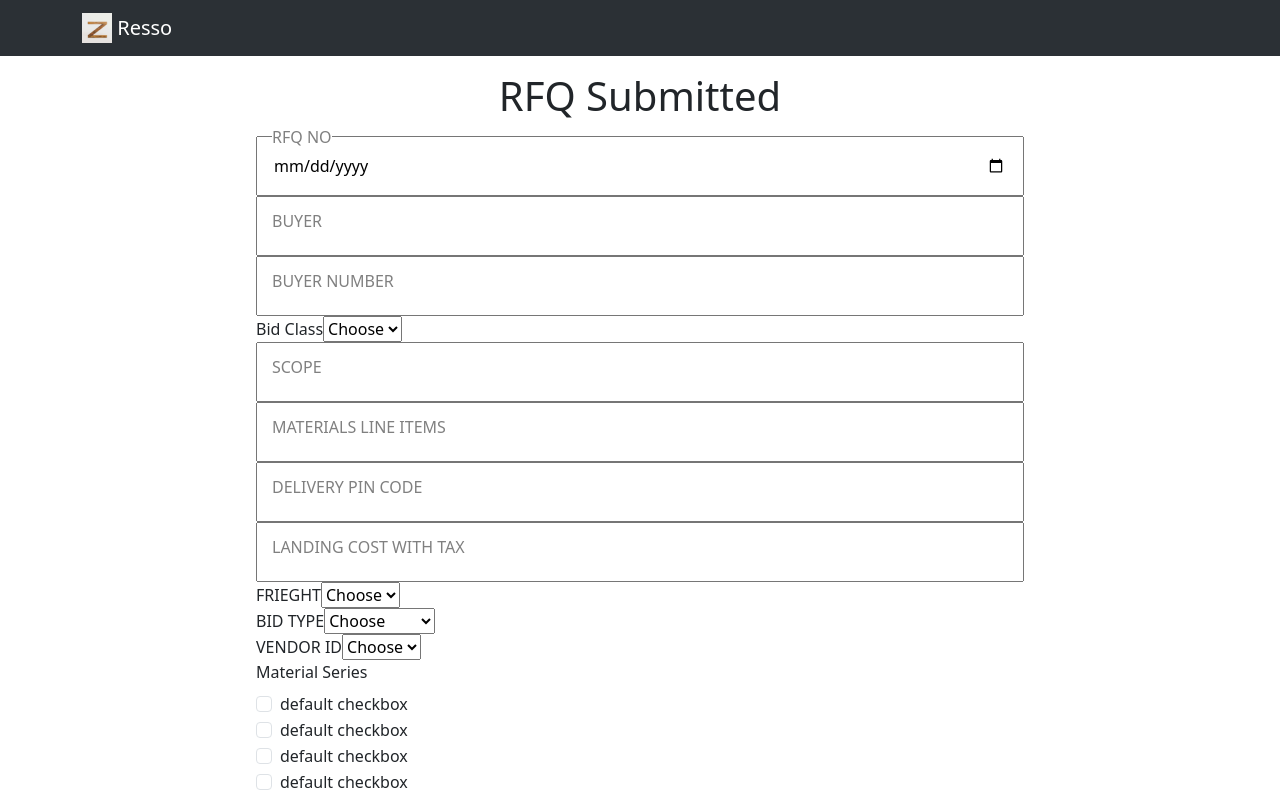
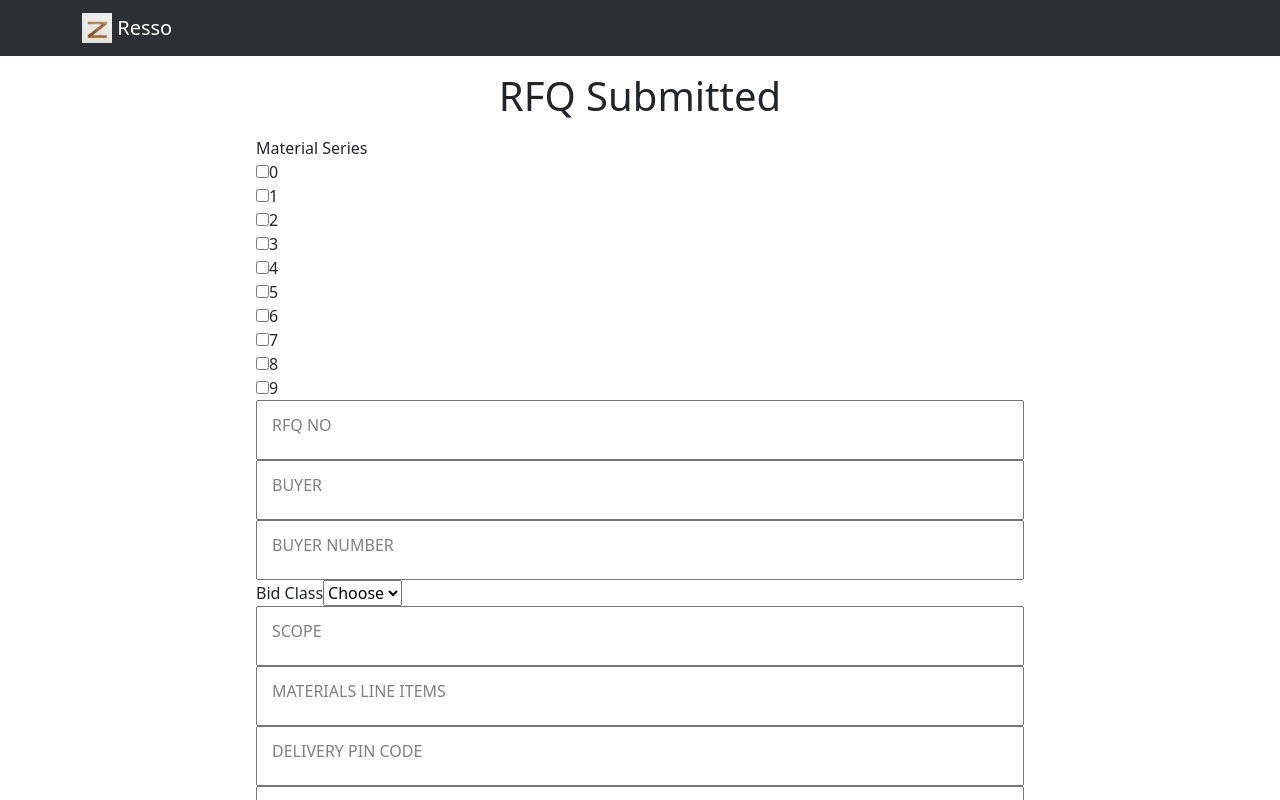
Before and after one commit to shubhkr8/bid-frontend, a React (Create React App) app: page / in a window 1280 px wide. Shown: the top 800 px of the page. Built offline with nearby package versions, Linux system fonts and the light colour scheme.

Commit message:
checkbox

```diff
--- /dev/null
+++ b/src/components/InputCheckbox/InputCheckbox.js
@@ -0,0 +1,30 @@
+import React from "react";
+
+const InputCheckbox = (props) => {
+  const { id, name, value, type, label, initialValue, updateValue } = props;
+
+  const handleInternalonChange = (e) => {
+    updateValue({
+      ...initialValue,
+      [e.target.name]: [...initialValue.material_series, e.target.value],
+    });
+  };
+
+  return (
+    <div className="InputCheckbox">
+      <input
+        className="InputCheckbox-input"
+        id={id}
+        type={type}
+        name={name}
+        value={value}
+        onChange={handleInternalonChange}
+      />
+      <label htmlFor={id} className="InputCheckbox-label">
+        {label}
+      </label>
+    </div>
+  );
+};
+
+export default InputCheckbox;
--- a/src/components/RFQ_Submit/RFQ_Submit.js
+++ b/src/components/RFQ_Submit/RFQ_Submit.js
@@ -5,6 +5,7 @@ import "./RFQ_Submit.css";
 import axios from "axios";
 import InputBox from "../InputBox/InputBox";
 import InputSelect from "../InputSelect/InputSelect";
+import InputCheckbox from "../InputCheckbox/InputCheckbox";
 
 const RFQ_Submit = () => {
   const [formData, setFormData] = useState({
@@ -13,6 +14,7 @@ const RFQ_Submit = () => {
     buyer_no: "",
     bid_class: "",
     scope: "",
+    material_series: [],
     material_line_items: "",
     delivery_pin: "",
     landing_cost: "",
@@ -47,6 +49,8 @@ const RFQ_Submit = () => {
     "JEW",
   ];
 
+  const MATERIAL_SERIES_LIST = [0, 1, 2, 3, 4, 5, 6, 7, 8, 9];
+
   const handleSubmit = async (e) => {
     e.preventDefault();
     console.log(formData);
@@ -65,11 +69,27 @@ const RFQ_Submit = () => {
   return (
     <div className="rfq__submit">
       <h1>RFQ Submitted</h1>
+      <div className="rfq_material_series">
+        <label>Material Series</label>
+        {MATERIAL_SERIES_LIST.map((item, index) => (
+          <InputCheckbox
+            key={index}
+            label={item}
+            name="material_series"
+            id="material_series"
+            type="checkbox"
+            value={item}
+            initialValue={formData}
+            updateValue={setFormData}
+          />
+        ))}
+      </div>
+
       <InputBox
         label="RFQ NO"
         name="rfq_no"
         id="rfq_no"
-        type="date"
+        type="text"
         initialValue={formData}
         updateValue={setFormData}
       />
```
Also changed, not shown: src/components/InputCheckbox/InputCheckout.css (added).
